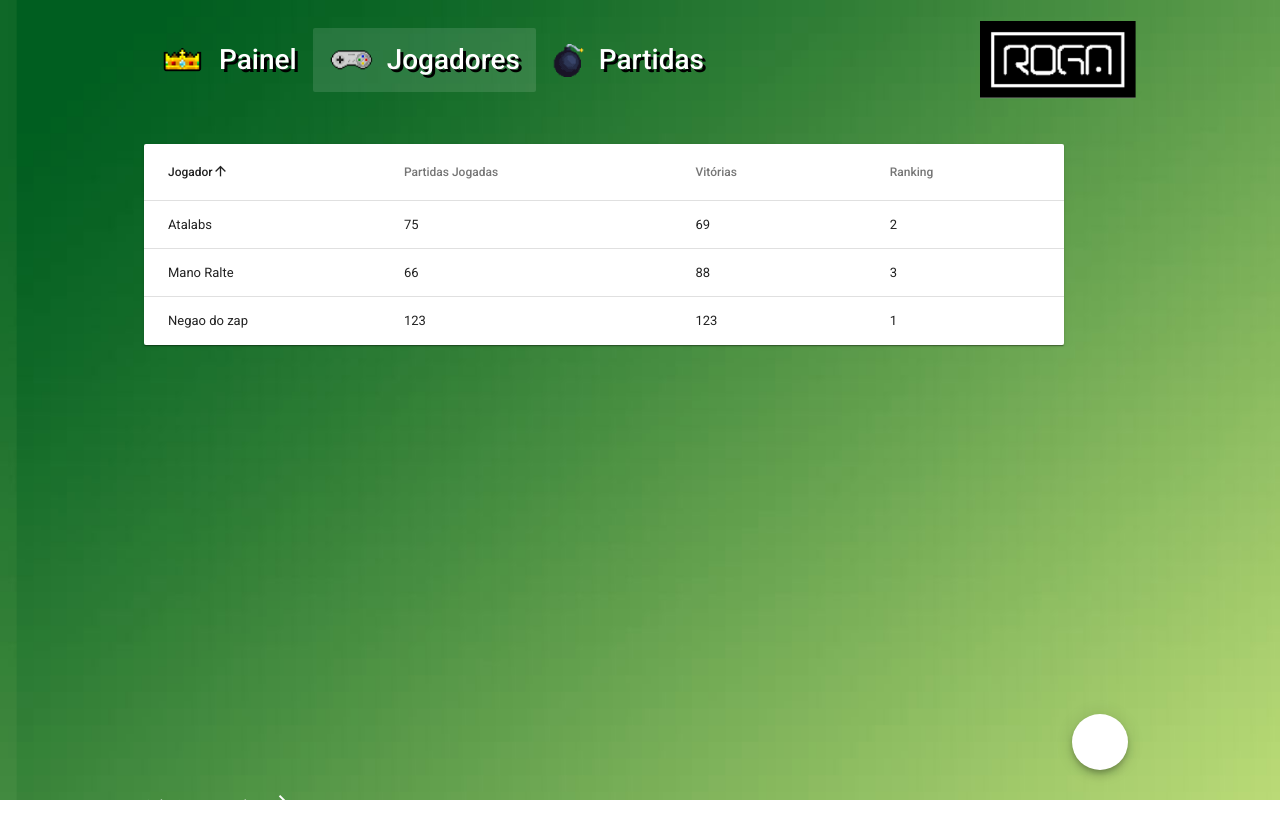
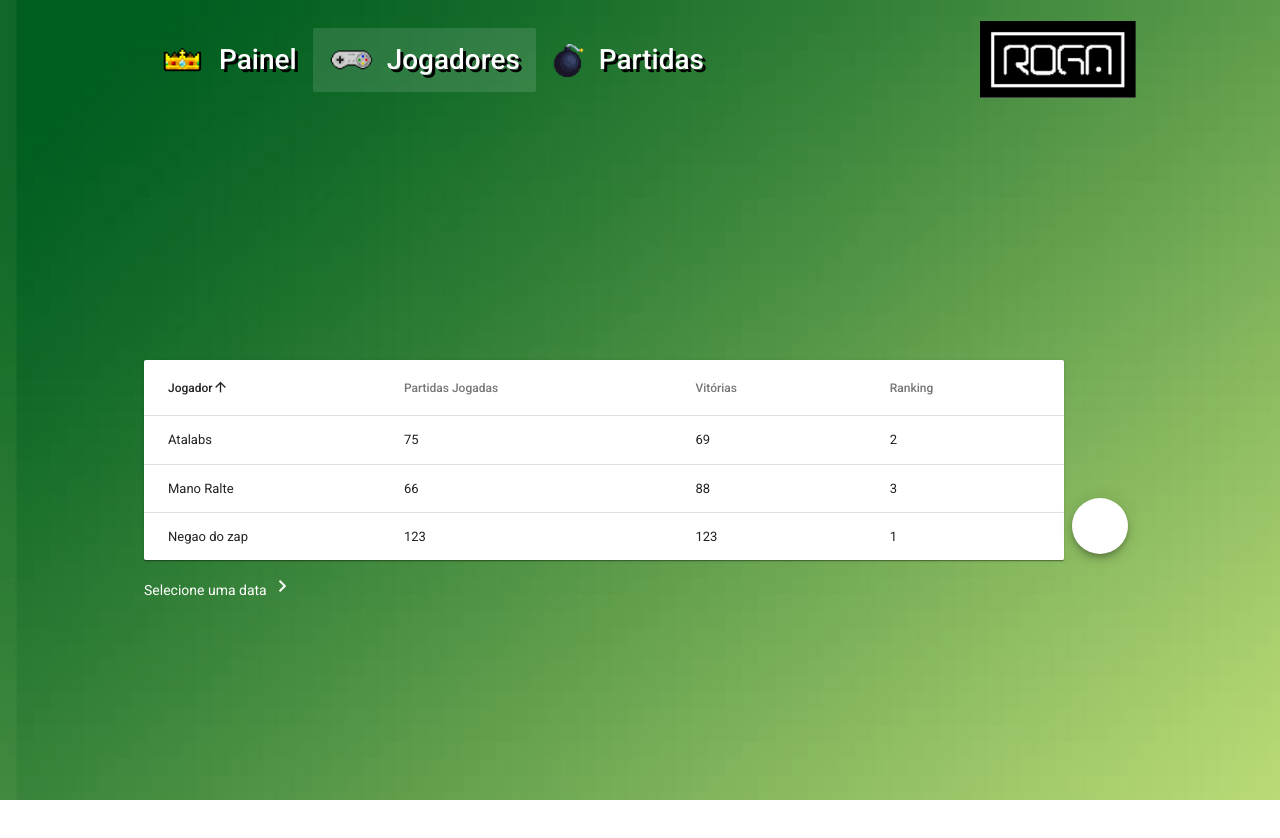
Before and after one commit to RogaLabs/rogabombs-front, a Vue app: page /#/players in a window 1280 px wide. Shown: the top 838 px of the page. After the commit the page ends 800 px from the top, so only its background shows below. Built offline with nearby package versions, Linux system fonts and the light colour scheme.

Commit message:
solve-problem-with-position
Signed-off-by: Valter Barros <valterinside@gmail.com>

```diff
--- a/src/components/players/Players.vue
+++ b/src/components/players/Players.vue
@@ -1,5 +1,5 @@
 <template>
-  <v-container fluid fill-height>
+  <v-container fluid>
     <v-layout column>
       <v-layout row>
         <v-flex>
@@ -81,7 +81,7 @@
   color: white;
   cursor: pointer;
   position: absolute;
-  top: 13px;
+  top: 1em;
   left: 0;
 }
 </style>
```
